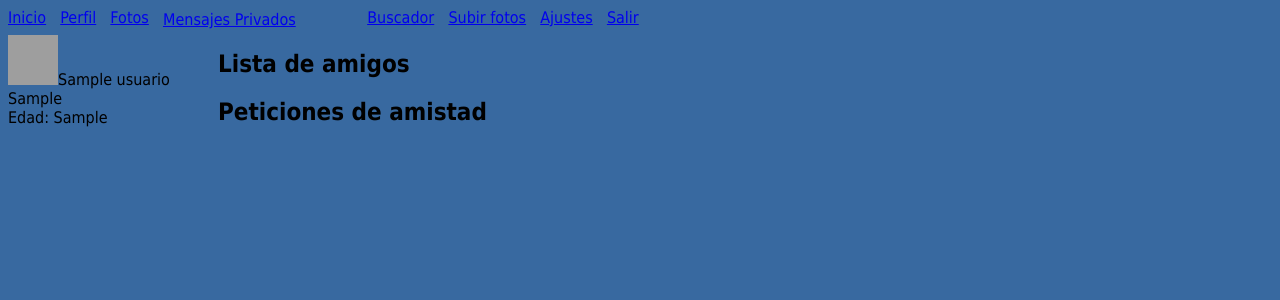
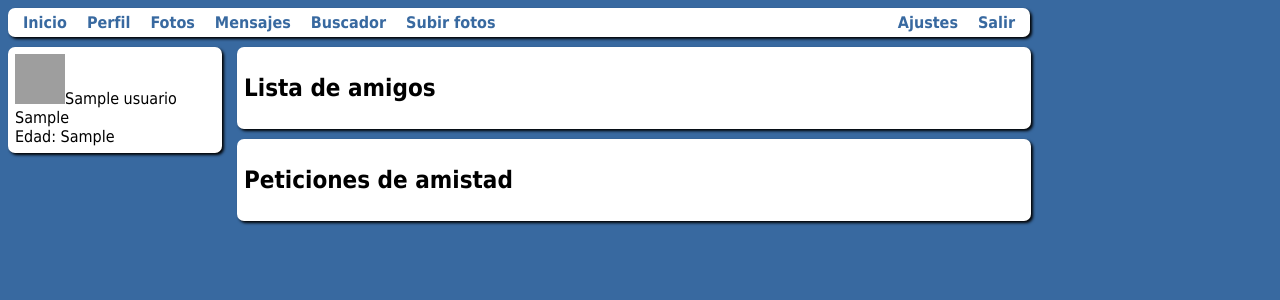
Before and after one commit to javyyk/social, a PHP site: page /inicio.php in a window 1280 px wide. Shown: the top 300 px of the page. Run offline with PHP 8.4, Linux system fonts and the light colour scheme; the visitor is signed in with stand-in values (Sample User, id 1); tables that the repository leaves empty or names only in its code hold one stand-in row (values such as "Sample post"); data that the repository does not hold is empty; grey boxes are pictures that could not be loaded.

Commit message:
Menu horizontal desplegable completo Apariencia parte 1

```diff
--- a/css/style.css
+++ b/css/style.css
@@ -1,18 +1,3 @@
-.desplegable {
-	display:inline-block;
-	width:200px;
-}
-
-
-.desplegable .submenus{
-	display:none;
-  position: fixed;
-}
-
-.desplegable div{
-	display:none;
-}
-
 *{
 	font-family: Tahoma, Verdana;
 }
@@ -20,6 +5,142 @@
 body{
 	background-color:#3869A0;
 	/*min-height:600px;*/
+	width:1023px;
+}
+
+
+
+
+
+
+
+
+#menudrop, #menudrop ul, #menudrop ul li, #menudrop ul li ul, #menudrop ul li ul li {
+	margin:0;
+	padding:0;
+}
+
+#menudrop{
+	list-style:none;
+	font-weight:bold;
+	margin-bottom:10px;
+	float:left;
+	width:1022px;
+	background-color:white;
+	border-radius: 7px 7px 7px 7px;
+	border-style: solid;
+	border-width: 0px;
+	box-shadow:2px 2px 3px black;
+	/* Forzar superposición del menú
+	position:relative;
+	z-index:5;
+	Quitar el comentario si se necesita
+	*/
+}
+
+#menudrop li{
+	float:left;
+	margin-left:10px;
+	position:relative;
+}
+
+#menudrop a{
+	display:block;
+	padding:5px;
+	color:#3869A0;
+	text-decoration:none;
+}
+
+#menudrop a:hover{
+	color:white;
+	background-color:#3869A0 !important;
+	text-decoration:none;
+}
+
+#menudrop ul{
+	/* Color de fondo de la web -para IE- */
+	background:white;
+	/* Idem transparente para navegadores que lo soporten */
+	/*background:rgba(255,255,255,0);*/
+	list-style:none;
+	position:absolute;
+	left:-9999px; /* Escondemos inicialmente los submenús */
+}
+
+#menudrop ul li{
+	padding-top:1px; /* Separación vertical entre elementos */
+	float:none;
+}
+
+#menudrop li ul{
+	border-radius: 7px 7px 7px 7px;
+	border-style: solid;
+	border-width: 0px;
+	box-shadow:2px 2px 3px black;
+}
+
+#menudrop ul a{
+	white-space:nowrap; /* Separa los elementos en diferentes líneas */
+}
+
+#menudrop li:hover ul{
+	left:0; /* Submenús visibles */
+}
+
+/* Para que cuando se mueva el cursor por los elementos del submenú los elementos permanecen visibles */
+#menudrop li:hover a{
+	/*background-color:white; /* Aprovechamos para cambiar de color los señalados */
+	text-decoration:none;
+}
+
+#menudrop li:hover ul a{
+	text-decoration:none;
+}
+
+#menudrop li:hover ul li a:hover{
+	/*background-color:#3869A0;*/
+}
+
+
+
+
+
+
+
+
+
+
+
+
+
+
+
+
+
+
+
+#barra_izq{
+
+	width: 200px;
+	background-color:white;
+	border-radius: 7px 7px 7px 7px;
+	border-style: solid;
+	border-width: 0px;
+	box-shadow:2px 2px 3px black;
+	padding:7px;
+	float:left;
+}
+
+#cuerpo{
+	float:right;
+	width:780px;
+	background-color:white;
+	border-radius: 7px 7px 7px 7px;
+	border-style: solid;
+	border-width: 0px;
+	box-shadow:2px 2px 3px black;
+	padding:7px;
+	margin:0 0 10px;
 }
 
 /* LOGIN */
@@ -105,32 +226,12 @@ button.login_registrarse{
 
 
 
-#barra_sup{
-	font-family: 'Open Sans',Arial,Helvetica,sans-serif;
-	min-width: 790px;
-	width: 100%;
-	margin-bottom: 5px;
-}
-
-#barra_sup a{
-	margin-right: 10px;
-	vertical-align:top;
-	height:100px;
-}
-
-#barra_izq{
-	width: 200px;
-	float:left;
-}
 
 #estado{
 		margin-left: 210px;
 }
 
-#cuerpo{
-		margin-left: 210px;
 
-}
 
 #help_div{
 	display:none;
--- a/estructura.php
+++ b/estructura.php
@@ -1,33 +1,15 @@
-<script>
-	$(document).ready(function(){
-		// Al poner y quitar el raton sobre los input
-		$("div.desplegable").hover(
-			function(){
-				$(this).find("div").each(function(){
-					$(this).css({'display':'block'});
-				});
-			},
-			function(){
-				$(this).find("div").each(function(){
-					$(this).css({'display':'none'});
-				});
-			}
-		);
-	});
-</script>
+<ul id="menudrop">
+	<li><a href="inicio.php">Inicio</a></li>
+	<li><a href="perfil.php">Perfil</a></li>
+	<li><a href="fotos.php">Fotos</a></li>
+	<li><a href="mp_entrada.php">Mensajes</a>
+		<ul>
+			<li><a href="mp_redactar.php">Escribir Mensajes</a></li>
+			<li><a href="mp_entrada.php">Mensajes Recibidos</a></li>
+			<li><a href="mp_salida.php">Mensajes Enviados</a></li>
+		</ul>
+	</li>
 
-<div id="barra_sup" class="">
-	<a href="inicio.php">Inicio</a>
-	<a href="perfil.php">Perfil</a>
-	<a href="fotos.php">Fotos</a>
-	<div class="desplegable">
-		<a href='mp_entrada.php'>Mensajes Privados</a>
-		<div class="submenus">
-			<div><a href="mp_redactar.php">Escribir Mensajes</a></div>
-			<div><a href="mp_entrada.php">Mensajes Recibidos</a></div>
-			<div><a href="mp_salida.php">Mensajes Enviados</a></div>
-		</div>
-	</div>
 	<?php /*
 		$query=mysql_query("SELECT * FROM mps WHERE receptor='".$global_idusuarios."' AND estado='nuevo'");
 		if(mysql_num_rows($query)>0){
@@ -37,8 +19,8 @@
 		}*/
 	?>
 
-	<a href="buscador.php">Buscador</a>
-	<a href="subir_fotos.php">Subir fotos</a>
-	<a href=".php">Ajustes</a>
-	<a href="logout.php">Salir</a>
-</div>
+	<li><a href="buscador.php">Buscador</a></li>
+	<li><a href="subir_fotos.php">Subir fotos</a></li>
+	<li style="float:right;margin-right:10px;"><a href="logout.php">Salir</a></li>
+	<li style="float:right;"><a href=".php">Ajustes</a></li>
+</ul>
--- a/inicio.php
+++ b/inicio.php
@@ -3,7 +3,7 @@
 	head("Inicio - Social");
 	require("estructura.php");
 ?>
-<div id="barra_izq" class="">
+<div id="barra_izq">
 	<?php
 		if($usuario['idfotos_princi']){
 			$foto=mysql_query("SELECT * from fotos WHERE idfotos='".$usuario['idfotos_princi']."'");
--- a/jscripts/general.js
+++ b/jscripts/general.js
@@ -6,3 +6,18 @@
 		$(this).css({"border":"3px solid #"+ color});
 	});
 });*/
+
+
+$(document).ready(function() {
+   // Muestra y oculta los menús
+   $('#menu-altern ul li:has(ul)').hover( //función al pasar el ratón por encima de un "li" que tiene una "ul"
+      function(e) //Primera función-->ratón por encima
+      {
+         $(this).find('ul').fadeIn();
+      },
+      function(e) //Cuando el ratón deja de estar encima.
+      {
+         $(this).find('ul').fadeOut();
+      }
+   );
+});
```
Also changed, not shown: perfil.php (+5 -5 lines), CHANGELOG.txt, 1 other file.
